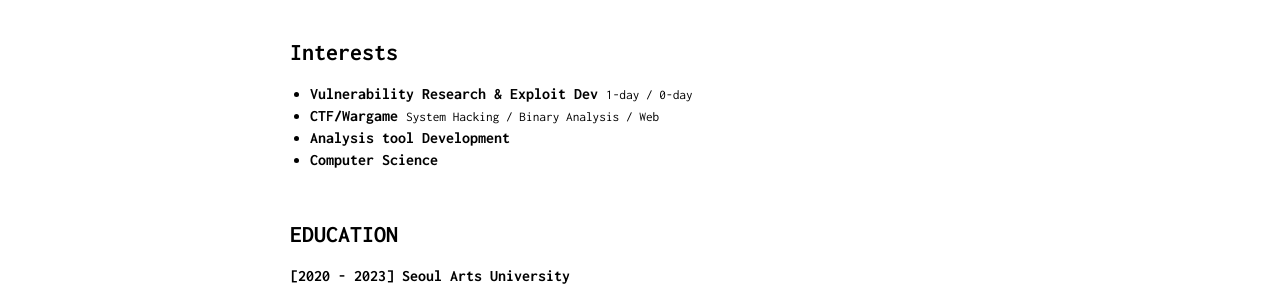
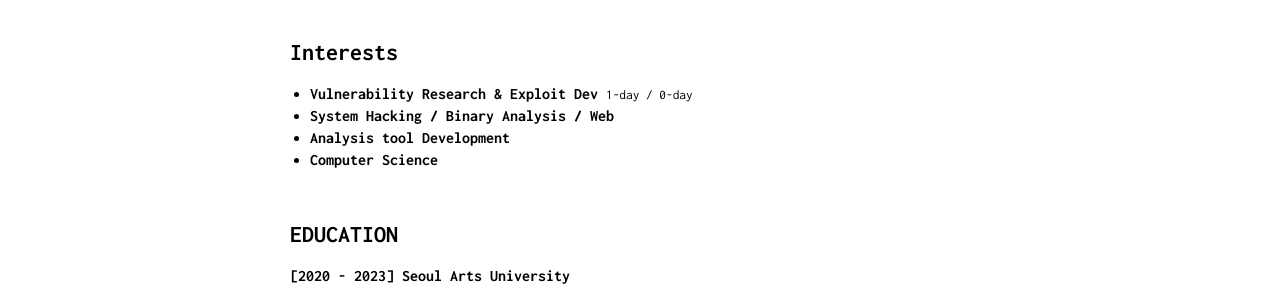
Before and after one commit to Bugeun/bugeun.github.io, a Jekyll site: the page built from index.md, in a window 1280 px wide. Shown: the part 356-656 px from the top of the page. Built offline with Jekyll 4.4.1, drawn with Linux system fonts in a browser that asks for light colours.

Commit message:
Update index.md

```diff
--- a/index.md
+++ b/index.md
@@ -34,8 +34,7 @@ Security Researcher
           <small>1-day / 0-day</small>
           </li>
           <li>
-          <b>CTF/Wargame</b>
-          <small>System Hacking / Binary Analysis / Web</small>
+          <b>System Hacking / Binary Analysis / Web</b>
           </li>
           <li>
           <b>Analysis tool Development</b>
```
